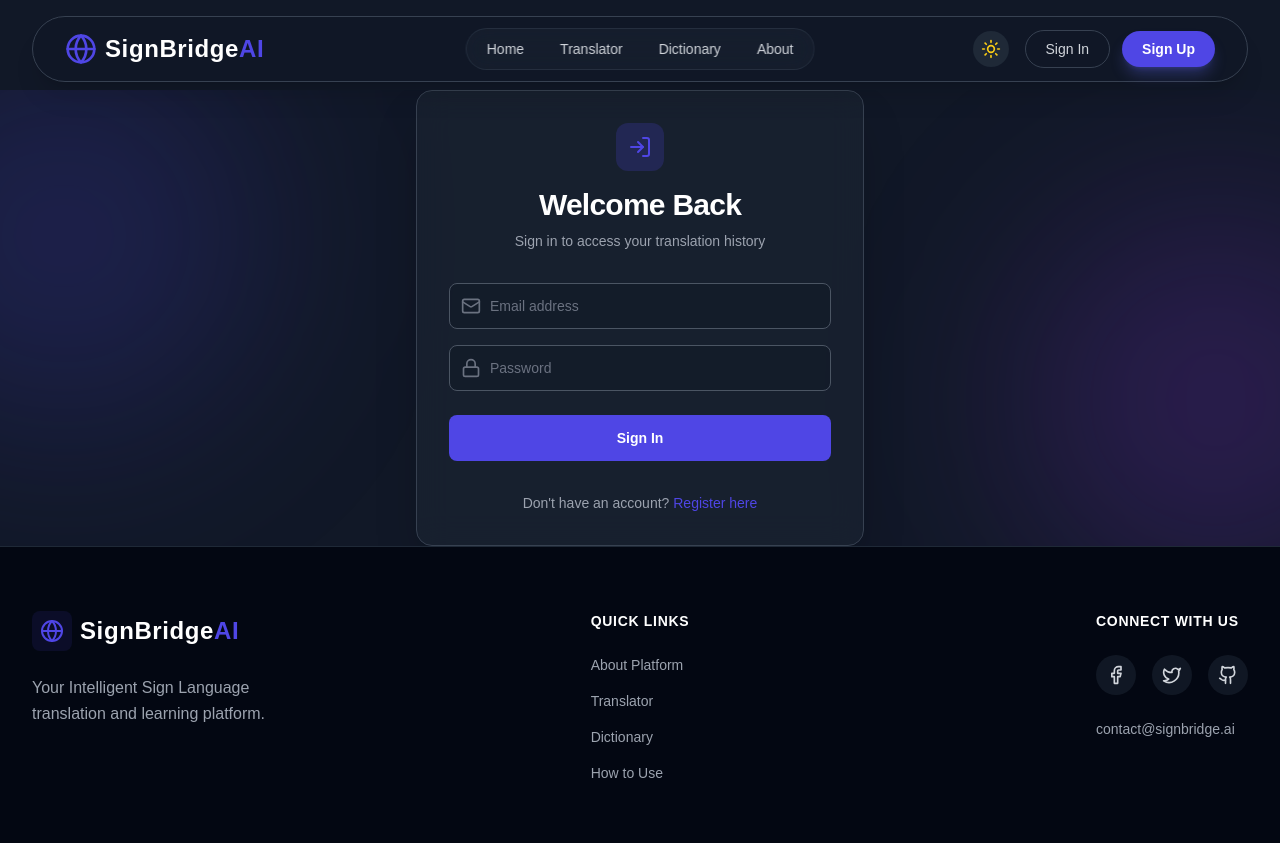
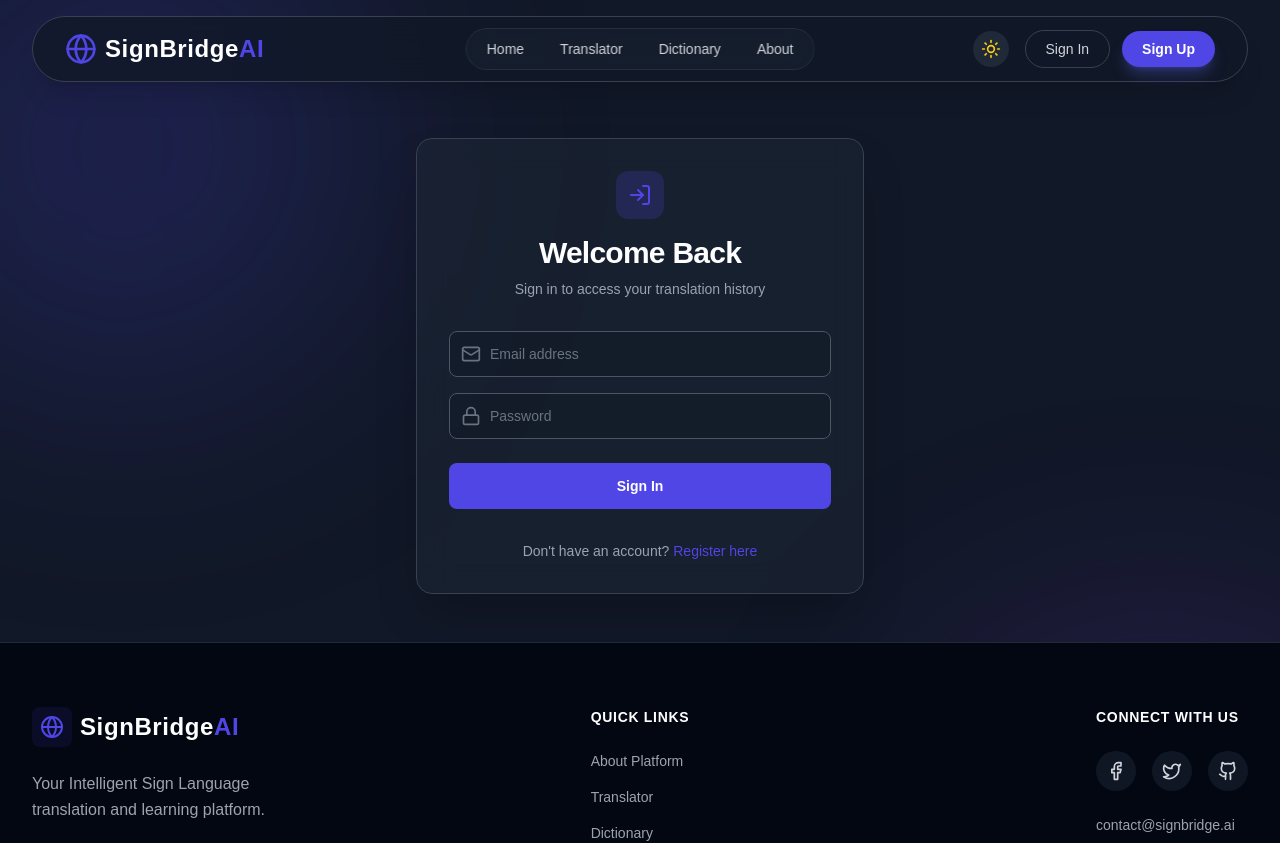
Before and after one commit to Methsavi/signbridge-frontend, a React (Vite) app: page /login in a window 1280 px wide. Shown: the top 843 px of the page. Built offline with nearby package versions, Linux system fonts and the light colour scheme.

Commit message:
feat: implement authentication pages and core sign language translator interface

```diff
--- a/src/components/Navbar.jsx
+++ b/src/components/Navbar.jsx
@@ -46,7 +46,7 @@ const Navbar = () => {
   const closeMenu = () => setIsOpen(false);
 
   return (
-    <div className="sticky top-4 z-50 px-4 md:px-8 w-full mb-6 relative">
+    <div className="sticky top-4 z-[100] px-4 md:px-8 w-full mb-6 relative">
       <nav className={`mx-auto max-w-7xl bg-white/80 dark:bg-gray-900/80 backdrop-blur-xl border border-gray-200 dark:border-gray-700 shadow-xl transition-all duration-300 ${isOpen ? 'rounded-2xl' : 'rounded-full'}`}>
         <div className="px-4 mx-auto sm:px-6 lg:px-8">
           <div className="relative flex items-center justify-between h-16">
--- a/src/pages/Login.jsx
+++ b/src/pages/Login.jsx
@@ -34,14 +34,16 @@ const Login = () => {
   };
 
   return (
-    <div className="flex flex-col min-h-screen text-gray-900 bg-gray-50 dark:text-white dark:bg-gray-900 transition-colors duration-300">
+    <div className="relative flex flex-col min-h-screen text-gray-900 transition-colors duration-300 bg-gray-50 dark:text-white dark:bg-gray-900">
+      {/* Background Blobs moved to absolutely positioned container so they don't affect Navbar styling/positioning */}
+      <div className="absolute inset-0 z-0 overflow-hidden pointer-events-none">
+        <div className="absolute top-[-10%] left-[-10%] w-[500px] h-[500px] bg-primary/20 rounded-full blur-[120px]" />
+        <div className="absolute bottom-[-10%] right-[-10%] w-[500px] h-[500px] bg-purple-600/20 rounded-full blur-[120px]" />
+      </div>
+
       <Navbar />
 
-      <main className="relative flex items-center justify-center flex-grow px-4 overflow-hidden">
-        {/* Background Blobs */}
-        <div className="absolute top-[-10%] left-[-10%] w-96 h-96 bg-primary/20 rounded-full blur-[100px] pointer-events-none" />
-        <div className="absolute bottom-[-10%] right-[-10%] w-96 h-96 bg-purple-600/20 rounded-full blur-[100px] pointer-events-none" />
-
+      <main className="relative z-10 flex items-center justify-center flex-grow px-4 py-12">
         <motion.div
           initial={{ opacity: 0, y: 20 }}
           animate={{ opacity: 1, y: 0 }}
--- a/src/pages/Register.jsx
+++ b/src/pages/Register.jsx
@@ -32,14 +32,16 @@ const Register = () => {
   };
 
   return (
-    <div className="flex flex-col min-h-screen text-gray-900 bg-gray-50 dark:text-white dark:bg-gray-900 transition-colors duration-300">
+    <div className="relative flex flex-col min-h-screen text-gray-900 transition-colors duration-300 bg-gray-50 dark:text-white dark:bg-gray-900">
+      {/* Background Blobs moved to absolutely positioned container so they don't affect Navbar styling/positioning */}
+      <div className="absolute inset-0 z-0 overflow-hidden pointer-events-none">
+        <div className="absolute top-[-10%] right-[-10%] w-[500px] h-[500px] bg-secondary/20 rounded-full blur-[120px]" />
+        <div className="absolute bottom-[-10%] left-[-10%] w-[500px] h-[500px] bg-primary/20 rounded-full blur-[120px]" />
+      </div>
+
       <Navbar />
 
-      <main className="relative flex items-center justify-center flex-grow px-4 overflow-hidden">
-         {/* Background Blobs */}
-         <div className="absolute top-[-10%] right-[-10%] w-96 h-96 bg-secondary/20 rounded-full blur-[100px] pointer-events-none" />
-         <div className="absolute bottom-[-10%] left-[-10%] w-96 h-96 bg-primary/20 rounded-full blur-[100px] pointer-events-none" />
-
+      <main className="relative z-10 flex items-center justify-center flex-grow px-4 py-12">
         <motion.div
           initial={{ opacity: 0, y: 20 }}
           animate={{ opacity: 1, y: 0 }}
--- a/src/pages/Translator.jsx
+++ b/src/pages/Translator.jsx
@@ -300,7 +300,7 @@ const Translator = () => {
           <div className="flex flex-col space-y-4">
 
             {/* Language Selectors */}
-            <div className="relative z-50 flex flex-col gap-4 p-5 bg-white border border-gray-200 shadow-sm dark:bg-[#1e293b] dark:border-gray-700/30 rounded-2xl">
+            <div className="relative z-30 flex flex-col gap-4 p-5 bg-white border border-gray-200 shadow-sm dark:bg-[#1e293b] dark:border-gray-700/30 rounded-2xl">
               <div className="flex items-center justify-between">
                 <span className="text-sm font-bold text-gray-700 dark:text-gray-300">From:</span>
                 <div className="w-56 sm:w-64">
```
